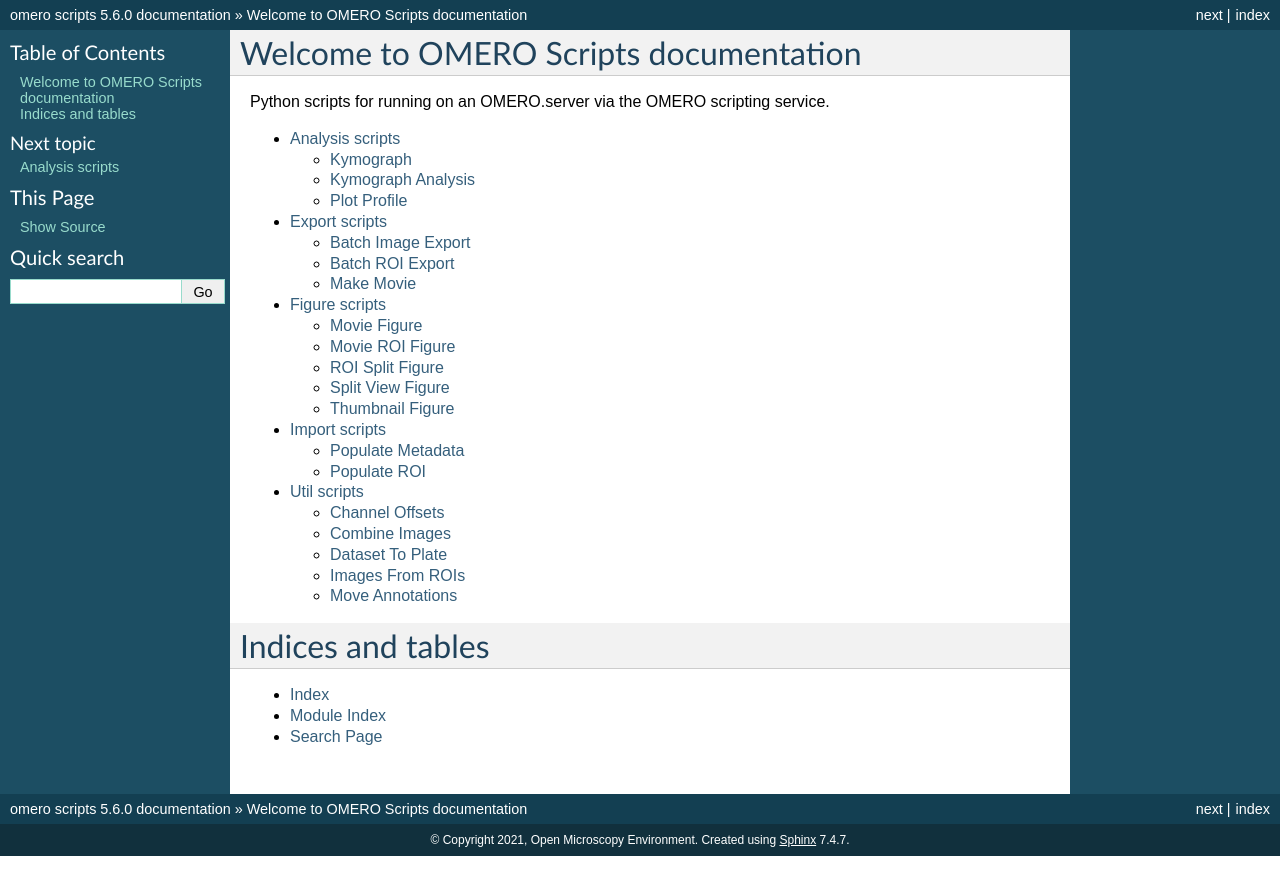
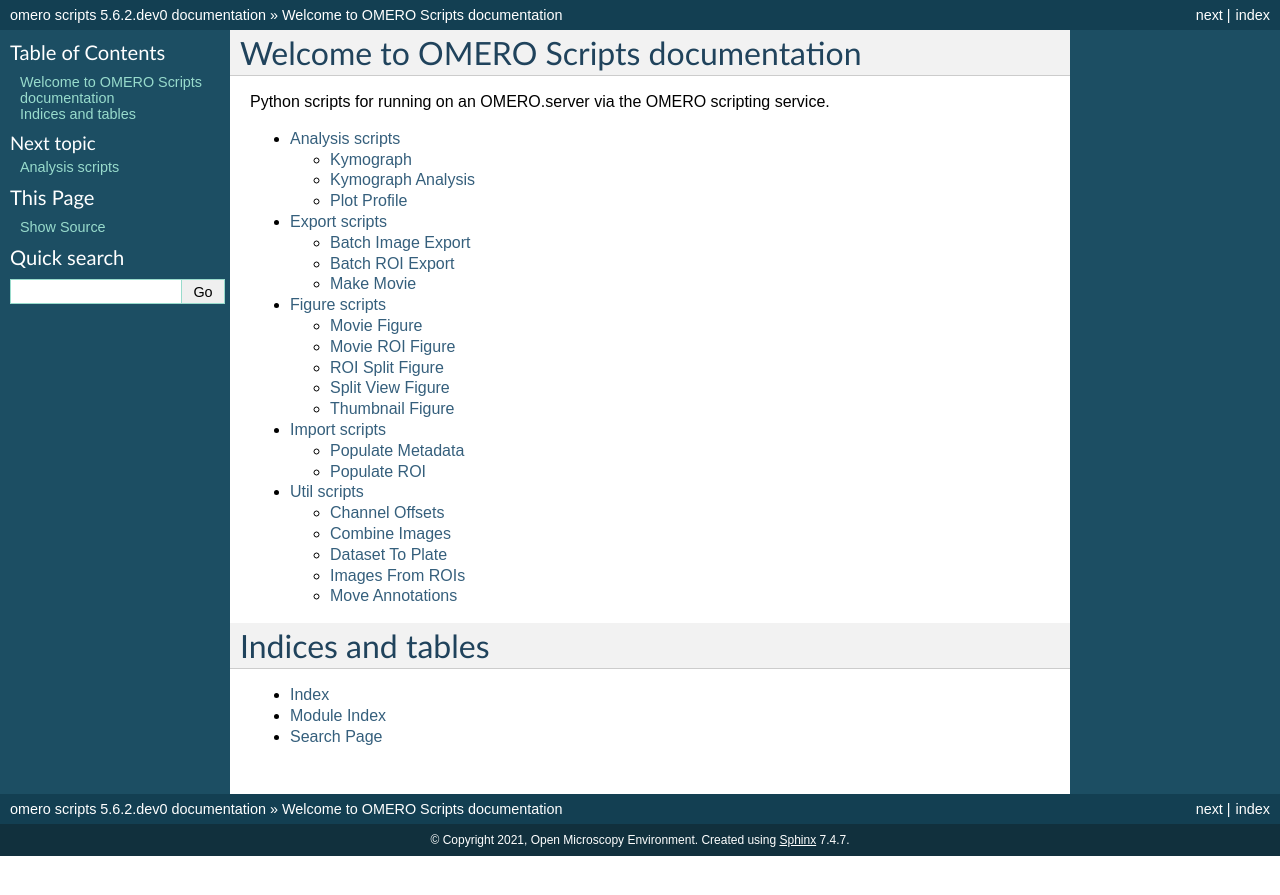
Before and after one commit to ome/omero-scripts, a Sphinx documentation site: the page built from docs/index.rst, in a window 1280 px wide. Shown: the top 895 px of the page. Built offline with Sphinx 7.4.7, drawn with Linux system fonts in a browser that asks for light colours.

Commit message:
set version

```diff
--- a/docs/conf.py
+++ b/docs/conf.py
@@ -85,7 +85,7 @@
 
 # The full version, including alpha/beta/rc tags
 # The short X.Y version.
-version = '5.6.0'
+version = '5.6.2.dev0'
 release = version
 
 
```
